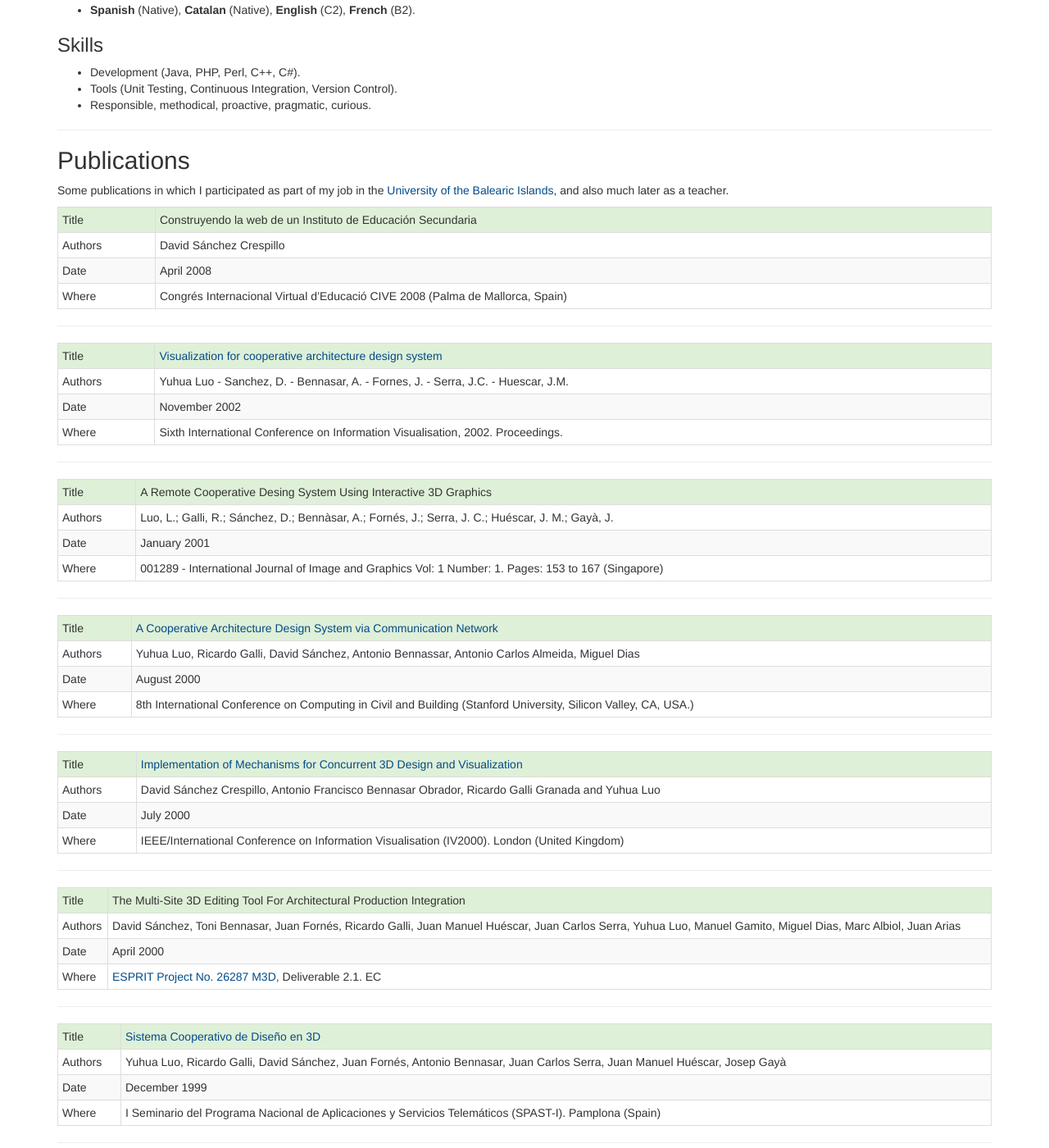
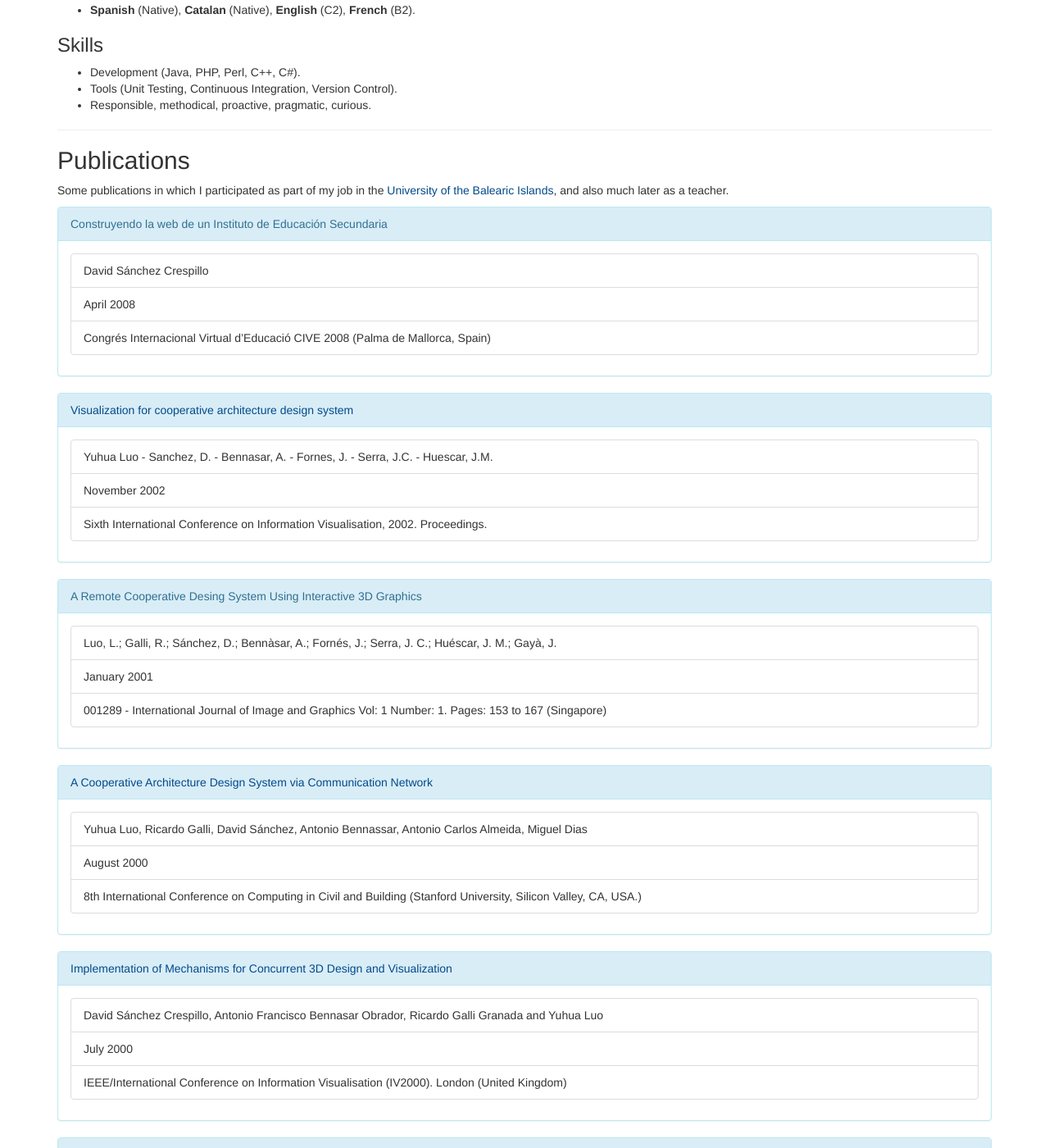
Before and after one commit to davidsanchezcrespillo/dscwebpage_jekyll, a Jekyll site: the page built from cv.md, in a window 1280 px wide and 1400 px high, scrolled down 549 px. Shown: the whole window at 82% size. Built offline with Jekyll 4.4.1, drawn with Linux system fonts in a browser that asks for light colours; some of the changed text lies outside the part shown.

Commit message:
Rewriting of publications as Bootstrap panels

```diff
--- a/_includes/render_publications.html
+++ b/_includes/render_publications.html
@@ -1,19 +1,12 @@
 {% for publication in site.publications %}
-<table class="table table-default table-responsive table-bordered table-striped table-condensed">
-  <tbody>
-    <tr class="success">
-      <td>Title</td><td>{{ publication.title }}</td>
-    </tr>
-    <tr>
-      <td>Authors</td><td>{{ publication.authors }}</td>
-    </tr>
-    <tr>
-      <td>Date</td><td>{{ publication.date }}</td>
-    </tr>
-    <tr>
-      <td>Where</td><td>{{ publication.where }}</td>
-    </tr>
-  </tbody>
-</table>
-<hr />
+<div class="panel panel-info">
+  <div class="panel-heading">
+    {{ publication.title  }}
+  </div>
+  <ul class="panel-body">
+    <li class="list-group-item">{{ publication.authors }}</li>
+    <li class="list-group-item">{{ publication.date }}</li>
+    <li class="list-group-item">{{ publication.where }}</li>
+  </ul>
+</div>
 {% endfor %}
```
